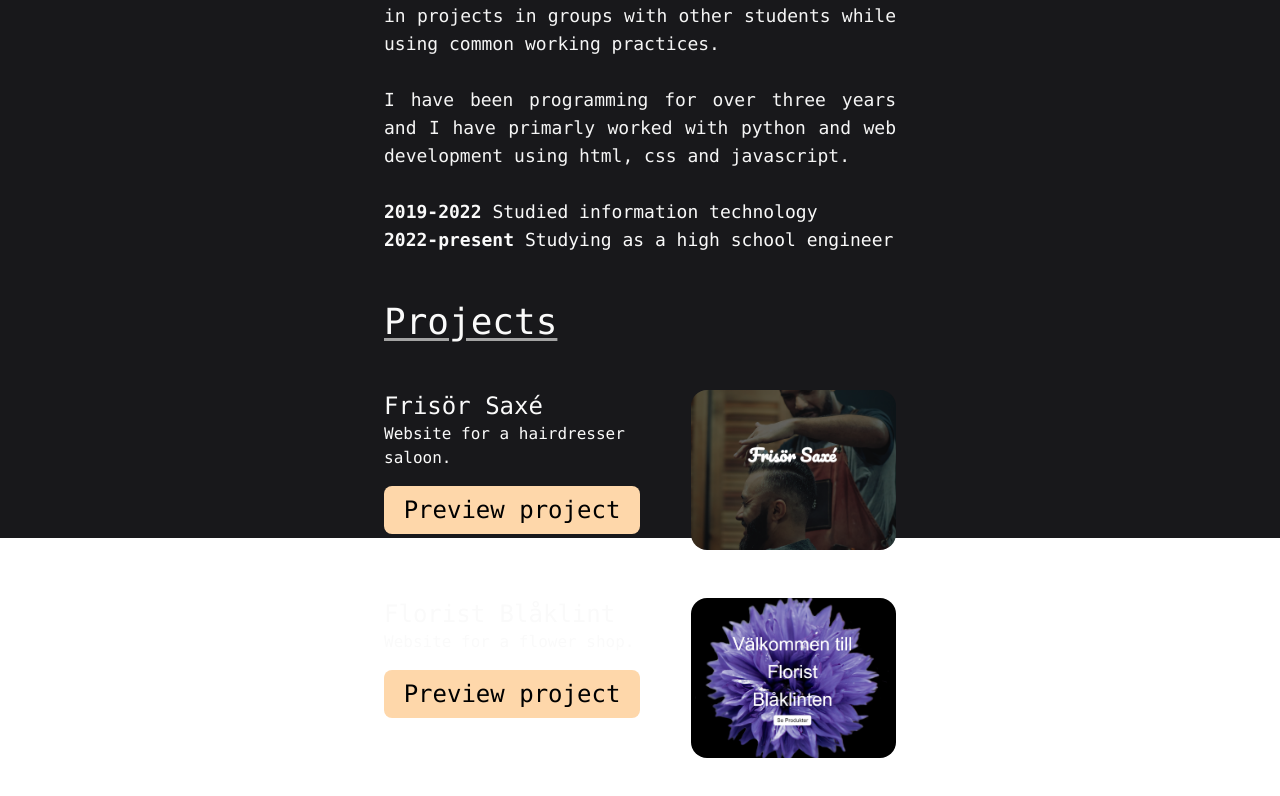
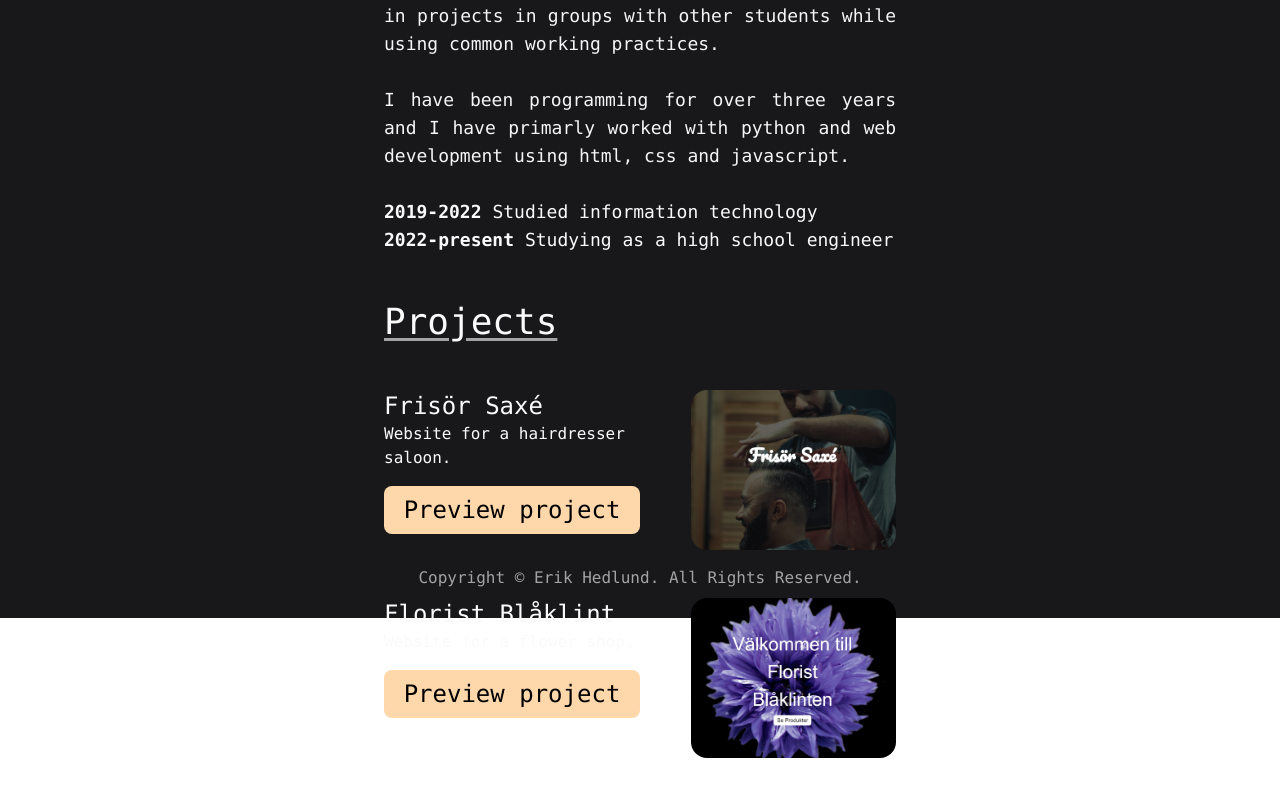
Before and after one commit to erihedDev/portfolio, a React (Vite) app in the folder project/: page / in a window 1280 px wide. Shown: the part 342-1138 px from the top of the page. Built offline with nearby package versions, Linux system fonts and the light colour scheme.

Commit message:
Created footer with copyright

```diff
--- /dev/null
+++ b/project/src/footer.jsx
@@ -0,0 +1,12 @@
+import React from 'react'
+import './index.css'
+
+function Footer() {
+    return (
+        <footer className='flex justify-center items-center h-20'>
+            <p className='text-neutral-400'>Copyright &copy; <script>document.write(new Date().getFullYear())</script> Erik Hedlund. All Rights Reserved.</p>
+        </footer>
+    )
+}
+
+export default Footer
--- a/project/src/main.jsx
+++ b/project/src/main.jsx
@@ -2,11 +2,13 @@ import React from 'react'
 import ReactDOM from 'react-dom/client'
 import Header from './header'
 import Content from './content'
+import Footer from './footer'
 import './index.css'
 
 ReactDOM.createRoot(document.getElementById('root')).render(
   <div className='bg-zinc-900 h-full font-mono'>
     <Header/>
     <Content/>
+    <Footer/>
   </div>
 )
```
